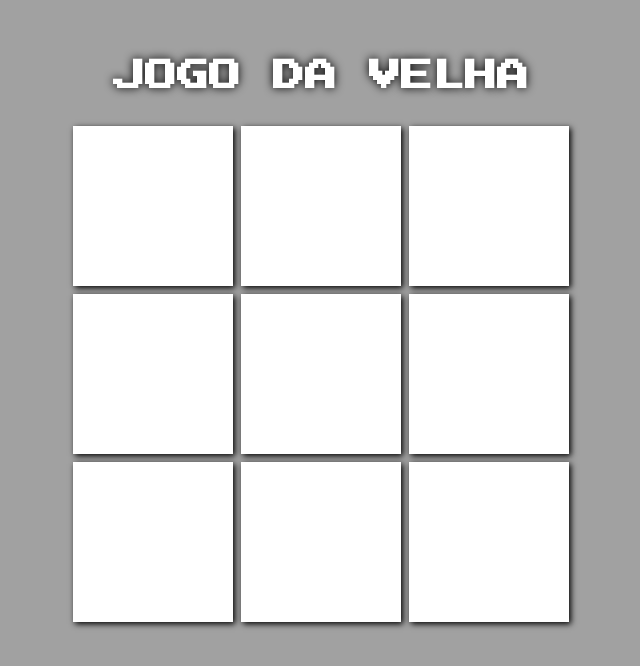
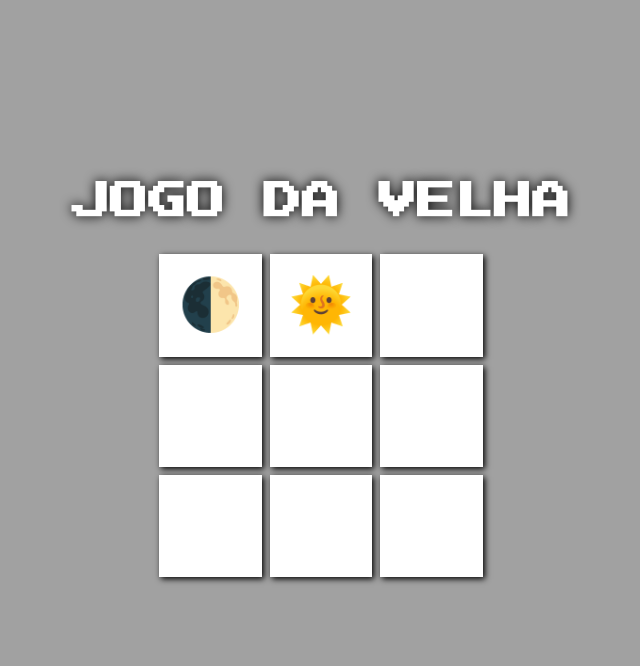
Before and after one commit to Jonnathaxd/Jogo_Da_Velha_JS, a plain HTML site: page index.html in a window 1280 px wide. Shown: the whole page, without its empty margins (319-959 px from the left). Drawn offline with Linux system fonts and the light colour scheme.

Commit message:
atualização css

```diff
--- a/index.html
+++ b/index.html
@@ -16,8 +16,8 @@
       <h1>JOGO DA VELHA</h1>
       <div id="stage">
         <div>
-          <div id="0" class="square"></div>
-          <div id="1" class="square"></div>
+          <div id="0" class="square"><div class="x"></div></div>
+          <div id="1" class="square"><div class="o"></div></div>
           <div id="2" class="square"></div>
         </div>
         <div>
--- a/styles/default.css
+++ b/styles/default.css
@@ -1,31 +1,57 @@
 body {
   background-color: rgba(0, 0, 0, 0.37);
+  text-align: center;
+  height: 100%;
 }
 #container {
   display: flex;
-    flex-direction: column;
+  flex-direction: row;
+  flex-flow: row wrap;
   justify-content: center;
-    align-items: center;
-    height: 80vh;
+  align-content: center;
+  height: 90vh;
 }
 
 h1 {
-    font-family: 'Press Start 2P', cursive;
-    margin: 2rem  0;
+  font-family: "Press Start 2P", cursive;
+  width: 100%;
   color: white;
-    text-shadow: 0px 0px 10px black;
+
+  text-shadow: 0px 0px 12px black;
   text-align: center;
-    font-size: clamp(4rem 5rem 7rem);
+  font-size: clamp(2.2rem, 3vw, 10rem);
 
-
+  line-height: 3rem;
 }
 
 .square {
+  position: relative;
   display: inline-block;
-    width: clamp(8rem, 10rem, 12rem);
-    height: clamp(8rem, 10rem, 12rem);
+  width: clamp(5rem, 8vw, 15rem);
+  height: clamp(5rem, 8vw, 15rem);
   background-color: white;
   box-shadow: 2px 2px 6px black;
   margin: 2px;
+}
 
+.x::after {
+  content: "\1F313";
+  position: absolute;
+  font-size: clamp(2.5rem, 4vw, 7.5rem);
+  line-height: clamp(5rem, 8vw, 15rem);
+  top: 0;
+  right: 0;
+  left: 0;
+  bottom: 0;
 }
+
+.o::after {
+  content: "\1F31E";
+  position: absolute;
+  font-size: clamp(2.5rem, 4vw, 7.5rem);
+  line-height: clamp(5rem, 8vw, 15rem);
+  top: 0;
+  right: 0;
+  left: 0;
+  bottom: 0;
+}
```
Also changed, not shown: images/velha.png.png (added), 1 other file. Lines whose indentation alone changed are shown as unchanged.
